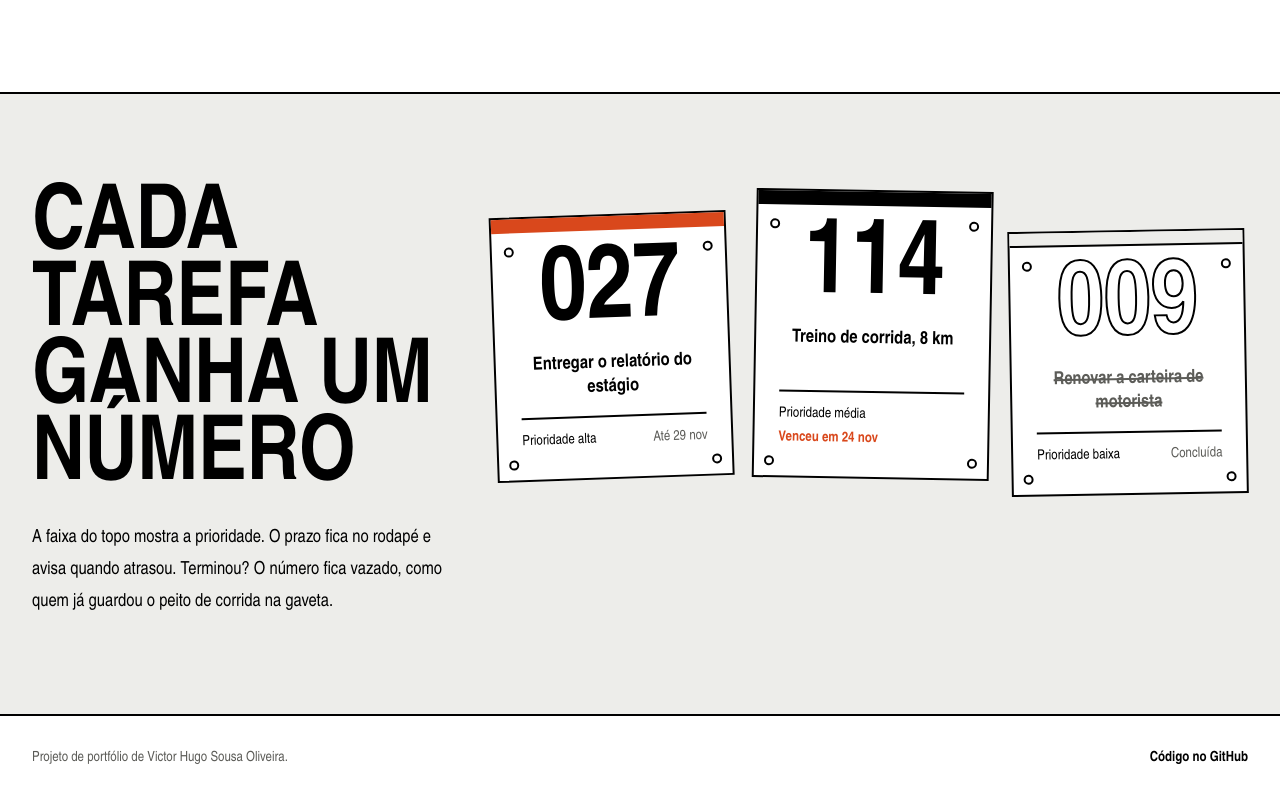
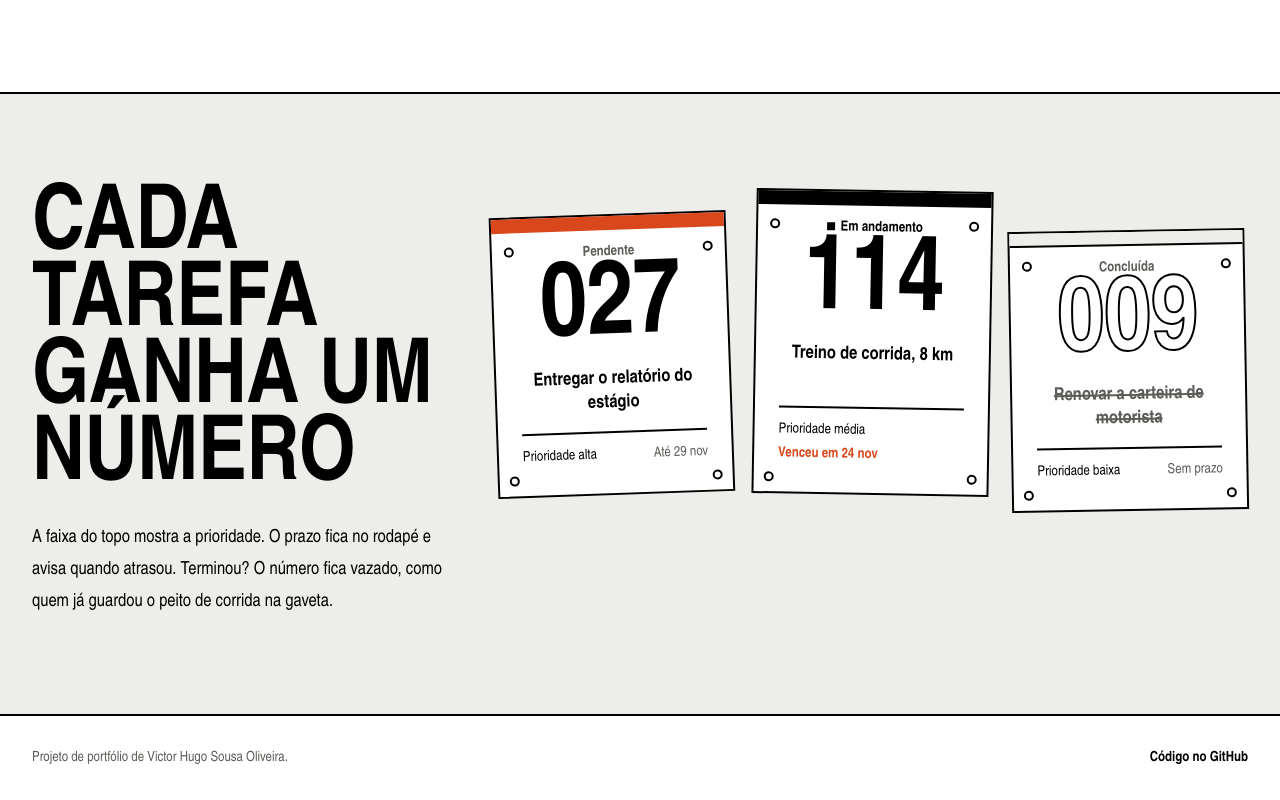
Before and after one commit to ViktorHSO/api-tarefas, a React (Vite) app in the folder frontend/: page / in a window 1280 px wide. Shown: the part 1198-1998 px from the top of the page. Built offline with nearby package versions, Linux system fonts and the light colour scheme; no server answers.

Commit message:
feat: mostra o status no topo do número de peito

```diff
--- a/frontend/src/componentes/Bib.tsx
+++ b/frontend/src/componentes/Bib.tsx
@@ -3,6 +3,12 @@ import { diaMes, numeroDePeito } from './formatos'
 
 export type Prioridade = 'BAIXA' | 'MEDIA' | 'ALTA'
 export type Status = 'PENDENTE' | 'EM_ANDAMENTO' | 'CONCLUIDA'
+
+const NOME_STATUS: Record<Status, string> = {
+  PENDENTE: 'Pendente',
+  EM_ANDAMENTO: 'Em andamento',
+  CONCLUIDA: 'Concluída',
+}
 
 const NOME_PRIORIDADE: Record<Prioridade, string> = {
   BAIXA: 'Prioridade baixa',
@@ -45,9 +51,13 @@ export function Bib({ numero, titulo, prioridade, status, prazo, atrasada = fals
       <Furo className="left-3 top-7" />
       <Furo className="right-3 top-7" />
 
-      <div className="flex flex-1 flex-col px-6 pb-7 pt-5">
+      <div className="flex flex-1 flex-col px-6 pb-7 pt-3">
+        <p className={`text-center text-sm font-semibold ${status === 'EM_ANDAMENTO' ? 'text-tinta' : 'text-grafite'}`}>
+          {status === 'EM_ANDAMENTO' && <span aria-hidden="true" className="mr-1.5 inline-block size-2 bg-tinta align-middle" />}
+          {NOME_STATUS[status]}
+        </p>
         <p
-          className={`titulo text-center text-[clamp(4.5rem,9vw,6.5rem)] ${concluida ? 'text-transparent [-webkit-text-stroke:2px_var(--color-tinta)]' : ''}`}
+          className={`titulo mt-1 text-center text-[clamp(4.5rem,9vw,6.5rem)] ${concluida ? 'text-transparent [-webkit-text-stroke:2px_var(--color-tinta)]' : ''}`}
         >
           {numeroDePeito(numero)}
         </p>
@@ -64,7 +74,7 @@ export function Bib({ numero, titulo, prioridade, status, prazo, atrasada = fals
           <div className="text-right">
             <dt className="sr-only">Prazo</dt>
             <dd className={atrasada ? 'font-bold text-pista' : 'text-grafite'}>
-              {concluida ? 'Concluída' : prazo ? (atrasada ? `Venceu em ${diaMes(prazo)}` : `Até ${diaMes(prazo)}`) : 'Sem prazo'}
+              {prazo ? (atrasada ? `Venceu em ${diaMes(prazo)}` : `Até ${diaMes(prazo)}`) : 'Sem prazo'}
             </dd>
           </div>
         </dl>
```
Also changed, not shown: 1 other file (tests, documents, lock files or other folders).
